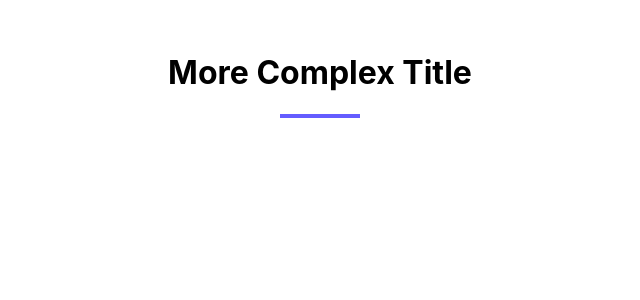
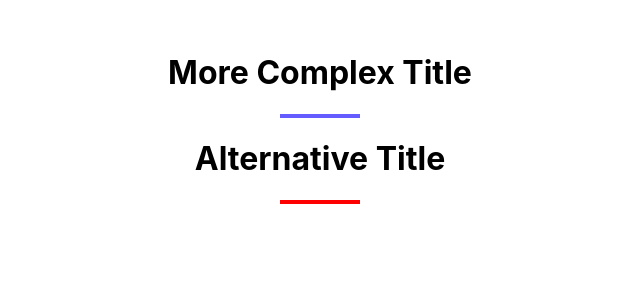
Before and after one commit to jacobtellep/styled-components-course, a JavaScript app: page / in a window 1280 px wide. Shown: the top 300 px of the page, without its empty margins (320-960 px from the left). Built offline with nearby package versions, Linux system fonts and the light colour scheme; the HTML template or start-up script is replaced by a standard one.

Commit message:
using a js object as a variable in a styled component

```diff
--- a/src/App.js
+++ b/src/App.js
@@ -1,11 +1,13 @@
 import { StyledEngineProvider } from '@mui/material/styles'; // needed to override mui styles
 import ComplexTitle from './components/ComplexTitle';
+import AltTitle from './components/AltTitle';
 
 function App() {
   return (
     <StyledEngineProvider injectFirst>
       <div style={{ padding: '2rem' }}>
-        <ComplexTitle title='more complex title'></ComplexTitle>
+        <ComplexTitle title='more complex title' />
+        <AltTitle title='alternative title' />
       </div>
     </StyledEngineProvider>
   );
--- a/src/components/AltTitle.js
+++ b/src/components/AltTitle.js
@@ -2,6 +2,7 @@
 // into props when a react component is passed into a styled component
 
 import styled from 'styled-components';
+import { color } from '../utils';
 
 const ComplexTitle = ({ title, className }) => {
   return (
@@ -20,7 +21,7 @@ const Wrapper = styled(ComplexTitle)`
   .underline {
     width: 5rem;
     height: 0.25rem;
-    background: #645cff;
+    background: ${color.red};
     margin: 0 auto;
   }
 `;
--- /dev/null
+++ b/src/utils.js
@@ -0,0 +1,4 @@
+export const color = {
+  primary: '#645cff',
+  red: 'red',
+};
```
